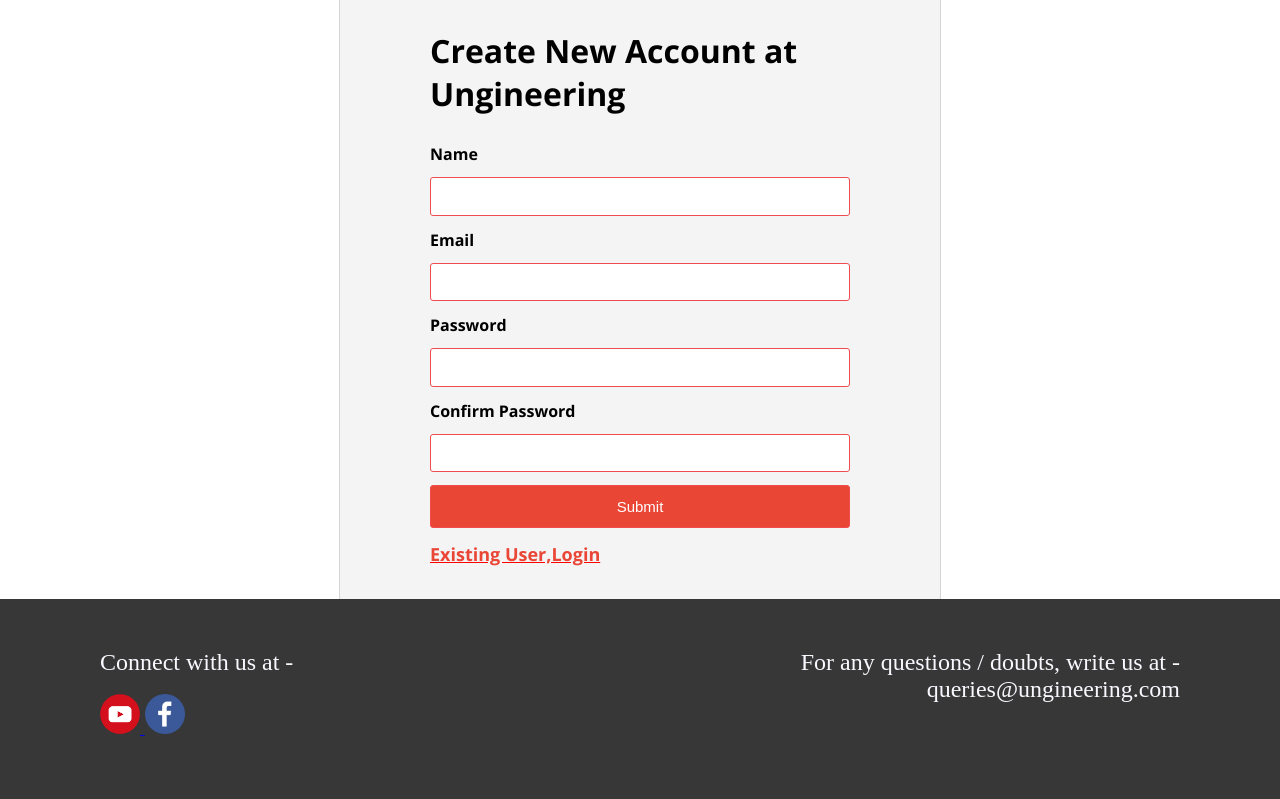
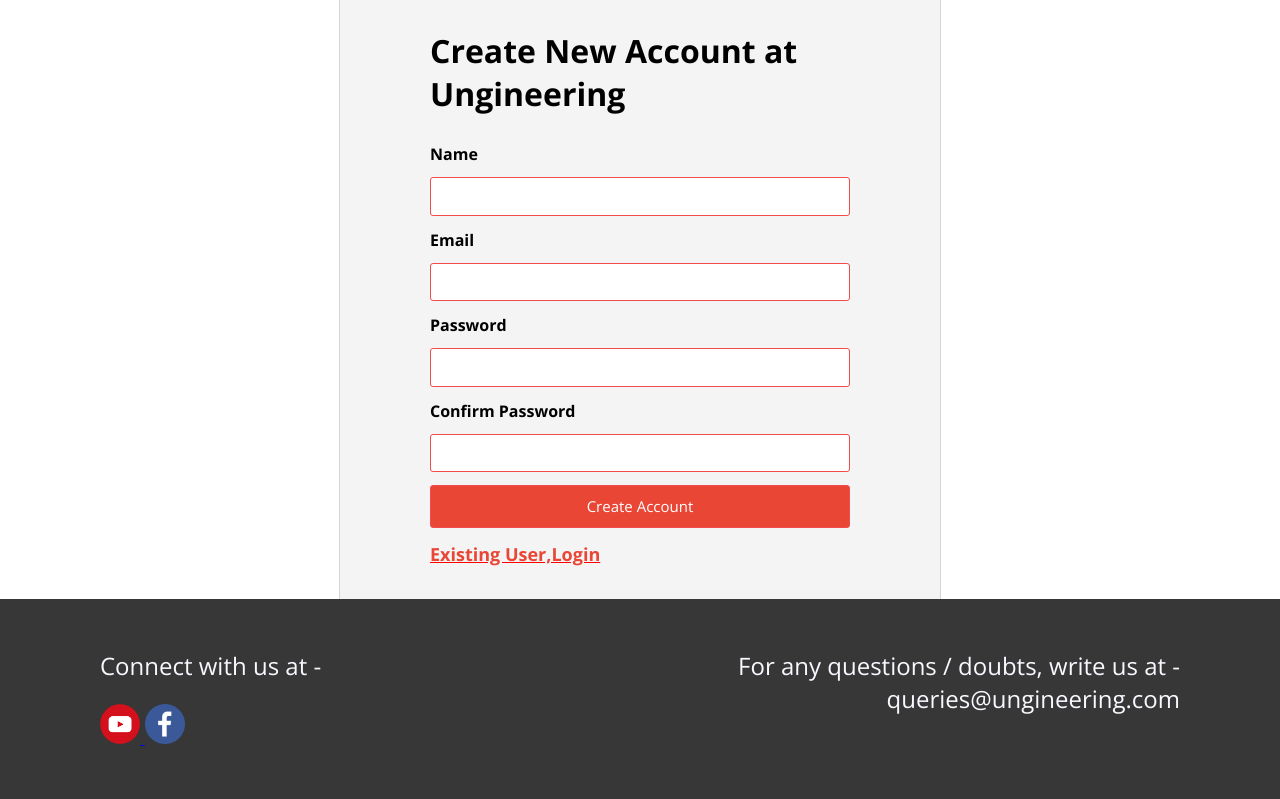
Before and after one commit to Anirbansaha007/ungineering_social_media, a PHP site: page /registration.php in a window 1280 px wide. Shown: the part 201-1000 px from the top of the page. Run offline with PHP 8.4, Linux system fonts and the light colour scheme.

Commit message:
some changes

```diff
--- a/css/login.css
+++ b/css/login.css
@@ -1,6 +1,8 @@
 *{
     box-sizing: border-box;
+    font-family:"Open Sans",sans-serif;
     margin: 0px;
+
 }
 img{
     width: 60px;
@@ -33,7 +35,7 @@ span{
 .row1{
     width: 100%;
     height: 20%;
-    padding-top: 5%;
+    padding-top: 7%;
 }
 .row1col1{
     width:35%;
@@ -92,7 +94,7 @@ input{
     border:1px solid #F04C4D;
     width: 100%;
     height: 40%;
-    font-size: large;
+    font-size: medium;
     border-radius: 3px;
 }
 .ad{
--- a/css/registration.css
+++ b/css/registration.css
@@ -1,6 +1,7 @@
 *{
     box-sizing: border-box;
     margin: 0px;
+    font-family:"Open Sans",sans-serif;
 }
 img{
     width: 60px;
@@ -94,7 +95,7 @@ input{
     border:1px solid #F04C4D;
     width: 100%;
     height: 45%;
-    font-size: 10px;
+    font-size: medium;
     border-radius: 3px;
 
 }
--- a/registration.php
+++ b/registration.php
@@ -42,7 +42,7 @@
                     <div class="label">Confirm Password</div>
                     <input class="input" type="password" name="password">
                 </div>
-                <div class="ad"><input type="submit" name="submit" value="Submit"></div>
+                <div class="ad"><input type="submit" name="submit" value="Create Account"></div>
                 <div class="ad"><a style="text-decoration: underline red;"href="login.php"><span>Existing User,Login</span></a></div>
             </form>
         </div>
```
